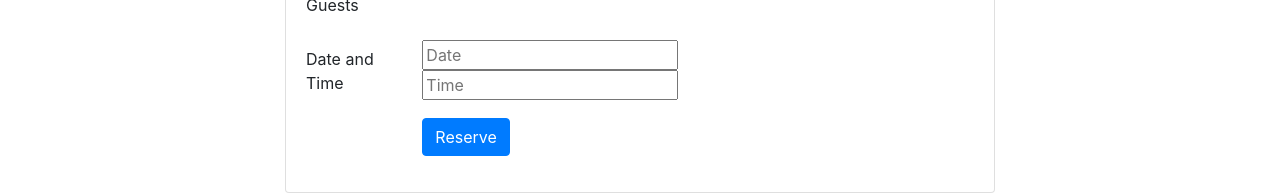
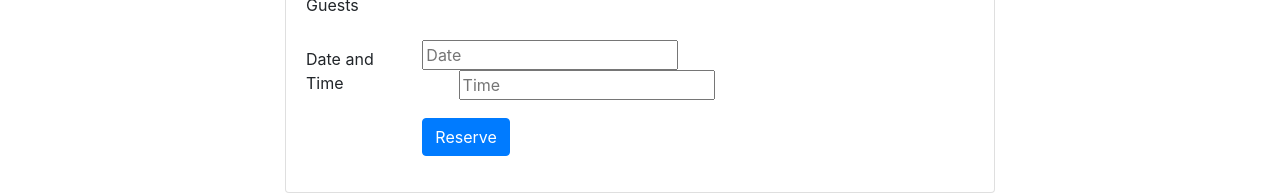
Before and after one commit to ashkings/Initail-Bootstrap-Setup, a website: page index.html in a window 1280 px wide. Shown: the part 1702-1897 px from the top of the page. Drawn offline with nearby package versions, Linux system fonts and the light colour scheme.

Commit message:
Assigment 2updated

```diff
--- a/index.html
+++ b/index.html
@@ -121,7 +121,7 @@
                             <label for="date & time" class="col-md-2 col-form-label">Date and Time</label>
                             <div class="col-md-8">
                             <input type="text" name="date" id="date" placeholder="Date">
-                            <input type="text" placeholder="Time">
+                            <input  class="offset-md-1"type="text" placeholder="Time">
                             </div>
                         </div>
                         <div class="form-group row">
```
Also changed, not shown: ass2-small-lg.png (added), ass2-xs.png (added), 1 other file.
